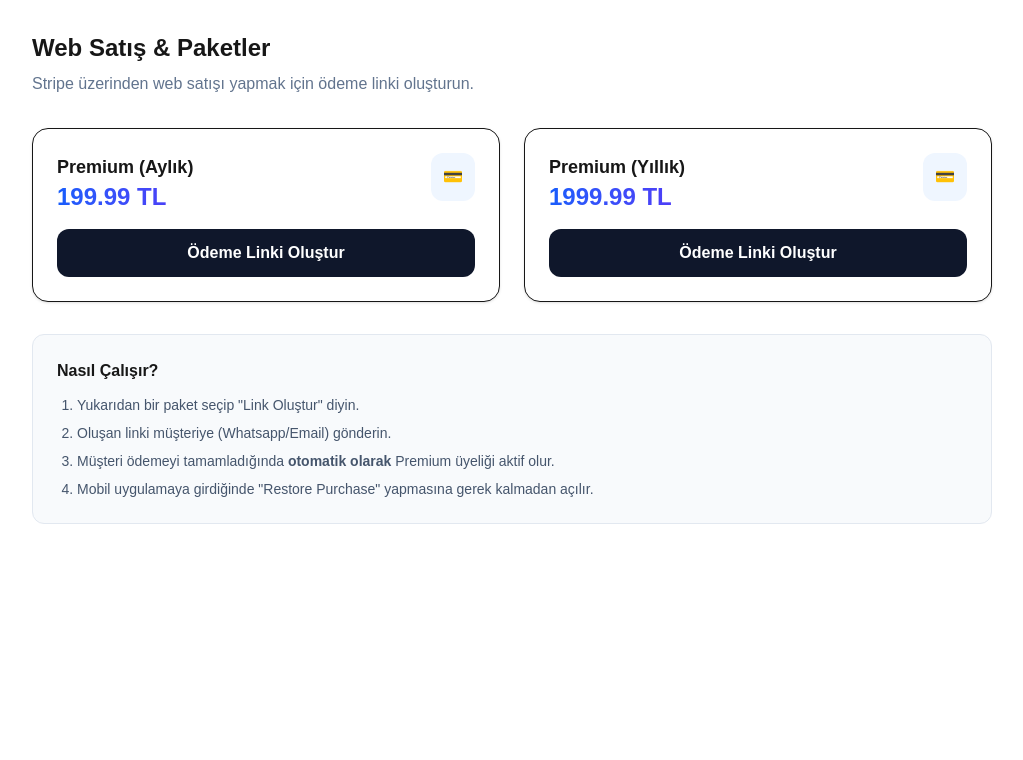
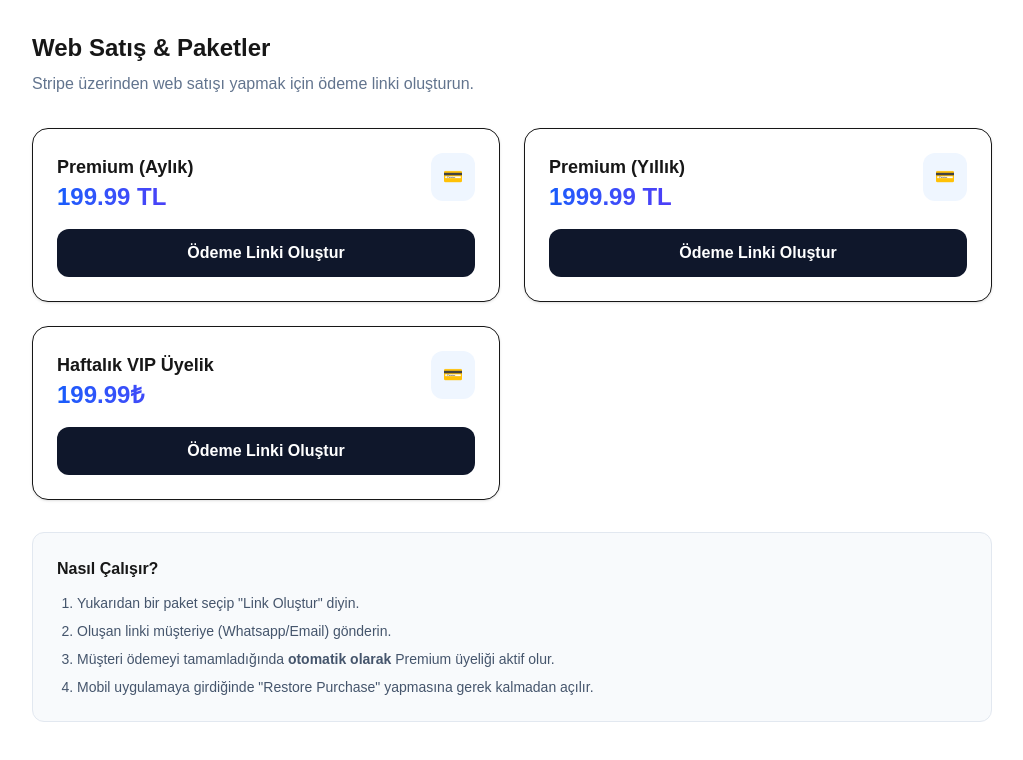
Before and after one commit to nikolatesla-777/goalgpt, a Next.js app: page /admin/sales in a window 1280 px wide. Shown: the top 760 px of the page, without its empty margins (128-1151 px from the left). Built offline with nearby package versions, Linux system fonts and the light colour scheme; a web font is replaced by a local one.

Commit message:
feat: Add Weekly VIP Package and fix sales page

```diff
--- a/src/app/admin/sales/page.tsx
+++ b/src/app/admin/sales/page.tsx
@@ -10,8 +10,25 @@ export default function SalesPage() {
 
     // Hardcoded products for now (later fetch from Stripe)
     const PRODUCTS = [
-        { id: 'price_1QrdqaF6efe04a03J1', name: 'Premium (Aylık)', price: '199.99 TL' },
-        { id: 'price_1QrdqaF6efe04a03J2', name: 'Premium (Yıllık)', price: '1999.99 TL' },
+        {
+            id: 'monthly',
+            name: 'Premium (Aylık)',
+            price: '199.99 TL',
+            priceId: 'price_1QrdqaF6efe04a03J1'
+        },
+        {
+            id: 'yearly',
+            name: 'Premium (Yıllık)',
+            price: '1999.99 TL',
+            priceId: 'price_1QrdqaF6efe04a03J2'
+        },
+        {
+            id: 'weekly',
+            name: 'Haftalık VIP Üyelik',
+            description: '7 Günlük Tam Erişim',
+            price: '199.99₺',
+            priceId: 'price_1SdVRQJXZwcCGJkYQGOIuESH'
+        },
     ]
 
     const handleCreateLink = async (priceId: string) => {
@@ -65,7 +82,7 @@ export default function SalesPage() {
                         </div>
 
                         <button
-                            onClick={() => handleCreateLink(product.id)}
+                            onClick={() => handleCreateLink(product.priceId)}
                             disabled={isLoading}
                             className="w-full py-3 bg-slate-900 text-white rounded-xl font-bold hover:bg-slate-800 transition-all active:scale-95 disabled:opacity-50"
                         >
```
